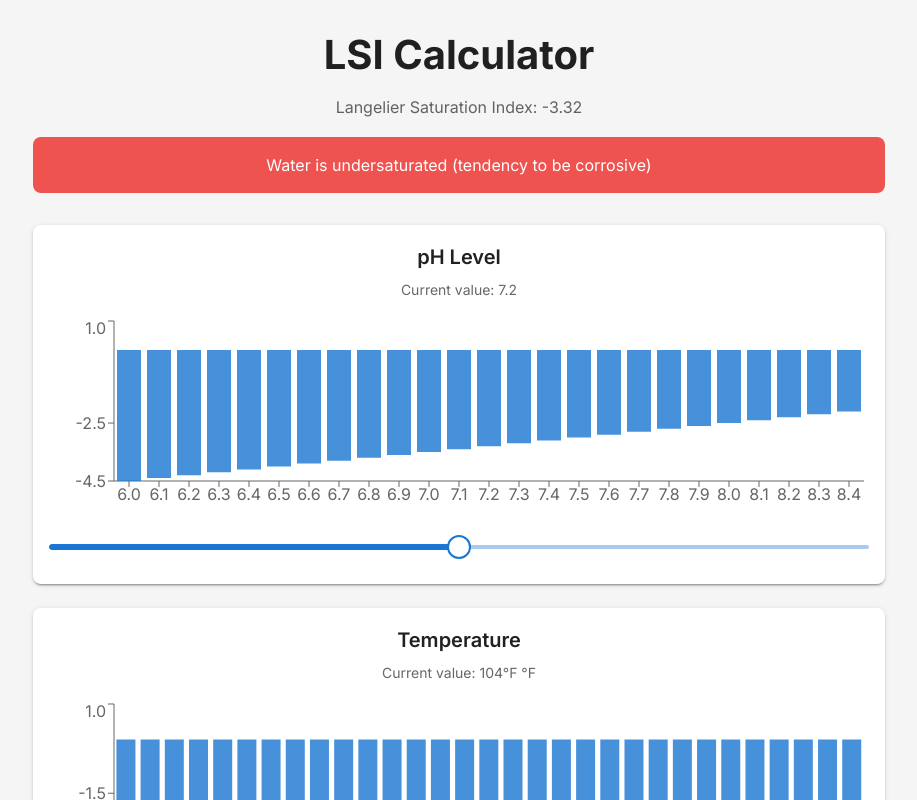
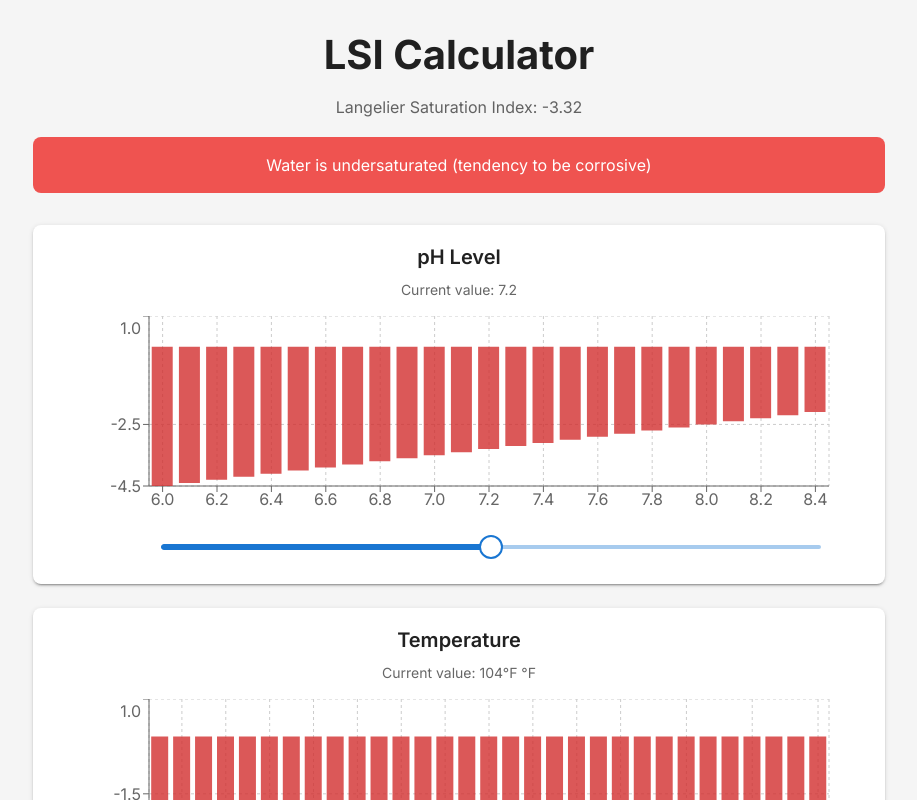
Before and after one commit to emenendez/lsi-calculator, a React (Vite) app: page / in a window 1280 px wide. Shown: the top 800 px of the page, without its empty margins (181-1098 px from the left). Built offline with nearby package versions, Linux system fonts and the light colour scheme.

Commit message:
aligment

```diff
--- a/src/components/ParameterSection.jsx
+++ b/src/components/ParameterSection.jsx
@@ -1,6 +1,6 @@
-import React from 'react';
+import React, { useRef, useEffect, useState } from 'react';
 import { Box, Slider, Typography, Paper } from '@mui/material';
-import { BarChart, Bar, XAxis, YAxis, Tooltip, ResponsiveContainer } from 'recharts';
+import { BarChart, Bar, XAxis, YAxis, Tooltip, ResponsiveContainer, Cell, CartesianGrid } from 'recharts';
 import { LSI_CONSTANTS } from '../utils/lsiCalculator';
 
 const ParameterSection = ({
@@ -14,6 +14,17 @@ const ParameterSection = ({
   chartData,
   currentLSI
 }) => {
+  const chartRef = useRef(null);
+  const [chartWidth, setChartWidth] = useState(0);
+
+  useEffect(() => {
+    if (chartRef.current) {
+      const containerWidth = chartRef.current.getBoundingClientRect().width;
+      // Subtract left and right margins (40px each)
+      setChartWidth(containerWidth - 80);
+    }
+  }, [chartData]);
+
   const formatValue = (val) => {
     if (unit === '°F') return `${val}°F`;
     if (unit === 'ppm') return `${val} ppm`;
@@ -39,9 +50,13 @@ const ParameterSection = ({
         </Typography>
       </Box>
 
-      <Box sx={{ height: 200, mb: 2 }}>
+      <Box ref={chartRef} sx={{ height: 200, mb: 2 }}>
         <ResponsiveContainer width="100%" height="100%">
-          <BarChart data={chartData}>
+          <BarChart
+            data={chartData}
+            margin={{ left: 40, right: 40 }}
+          >
+            <CartesianGrid strokeDasharray="3 3" />
             <XAxis
               dataKey="value"
               tickFormatter={formatValue}
@@ -59,11 +74,26 @@ const ParameterSection = ({
               dataKey="lsi"
               fill="#1976d2"
               opacity={0.8}
-            />
+            >
+              {chartData.map((entry, index) => (
+                <Cell key={`cell-${index}`} fill={entry.lsi >= 0 ? '#1976d2' : '#d32f2f'} />
+              ))}
+            </Bar>
           </BarChart>
         </ResponsiveContainer>
       </Box>
 
+      <Box sx={{
+        display: 'flex',
+        justifyContent: 'center',
+        width: '100%'
+      }}>
+        <Box sx={{
+          width: chartWidth,
+          px: 2,
+          ml: 12,  // Increased left margin to account for Y-axis width (56px = 7 units in MUI)
+          mr: 4,
+        }}>
           <Slider
             value={value}
             onChange={onChange}
@@ -87,6 +117,8 @@ const ParameterSection = ({
               },
             }}
           />
+        </Box>
+      </Box>
     </Paper>
   );
 };
```
Lines whose indentation alone changed are shown as unchanged.
